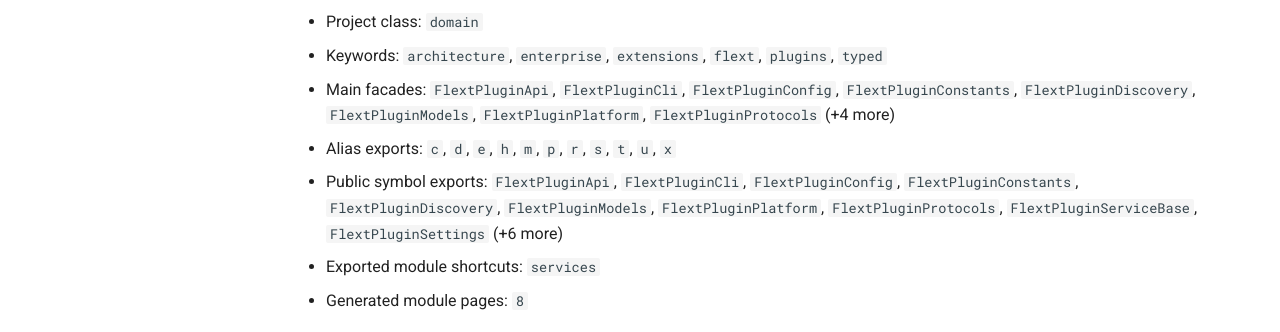
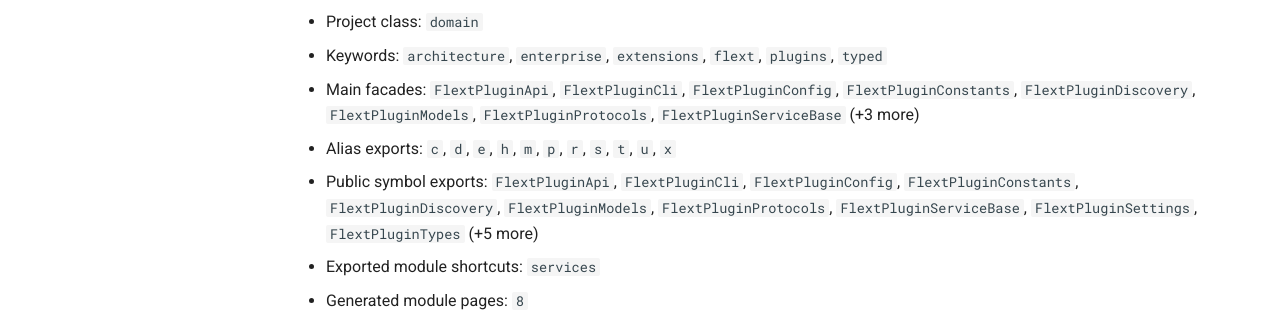
Before and after one commit to flext-sh/flext-plugin, an MkDocs documentation site: the page built from docs/api-reference/generated/overview.md, in a window 1280 px wide and 1011 px high. Shown: the part 479-811 px from the top of the window. Built offline with MkDocs 1.6.1 and Material for MkDocs 9.7.7, drawn with Linux system fonts in a browser that asks for light colours; comment, search, counter and statistics services are not loaded.

Commit message:
chore(gen): convergence round 4

```diff
--- a/docs/api-reference/generated/overview.md
+++ b/docs/api-reference/generated/overview.md
@@ -20,12 +20,12 @@
 - Keywords: `architecture`, `enterprise`, `extensions`, `flext`, `plugins`, `typed`
 - Main facades: `FlextPluginApi`, `FlextPluginCli`, `FlextPluginConfig`,
   `FlextPluginConstants`, `FlextPluginDiscovery`, `FlextPluginModels`,
-  `FlextPluginPlatform`, `FlextPluginProtocols` (+4 more)
+  `FlextPluginProtocols`, `FlextPluginServiceBase` (+3 more)
 - Alias exports: `c`, `d`, `e`, `h`, `m`, `p`, `r`, `s`, `t`, `u`, `x`
 - Public symbol exports: `FlextPluginApi`, `FlextPluginCli`, `FlextPluginConfig`,
   `FlextPluginConstants`, `FlextPluginDiscovery`, `FlextPluginModels`,
-  `FlextPluginPlatform`, `FlextPluginProtocols`, `FlextPluginServiceBase`,
-  `FlextPluginSettings` (+6 more)
+  `FlextPluginProtocols`, `FlextPluginServiceBase`, `FlextPluginSettings`,
+  `FlextPluginTypes` (+5 more)
 - Exported module shortcuts: `services`
 - Generated module pages: `8`
 
```
Also changed, not shown: README.md (+1 -1 lines), docs/api-reference/README.md (+1 -1 lines), docs/security/semgrep-triage.md (+4 -4 lines), docs/security/sonarqube-triage.md (+7 -7 lines), docs/standards/python-module-organization.md (+5 -5 lines).
